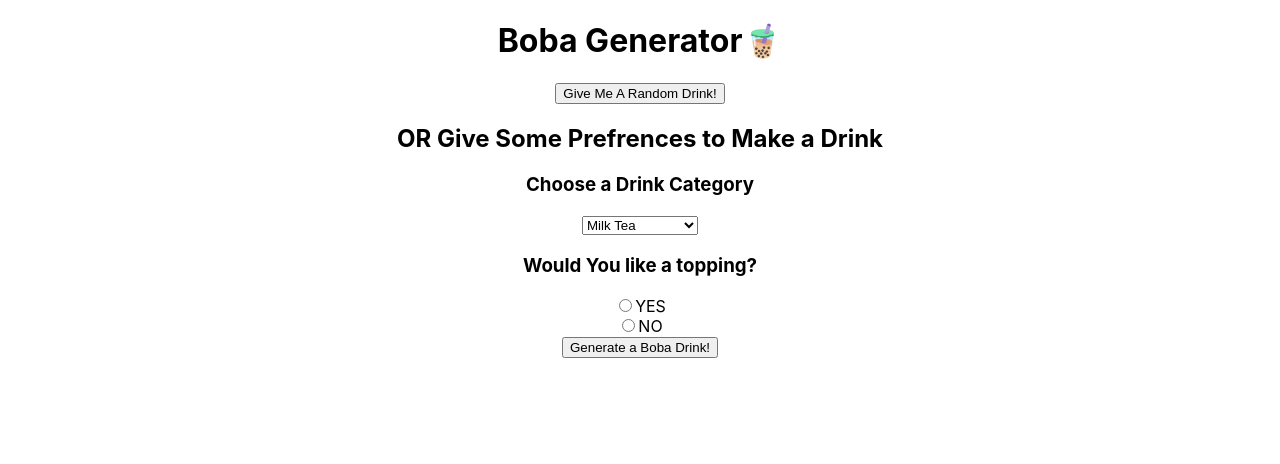
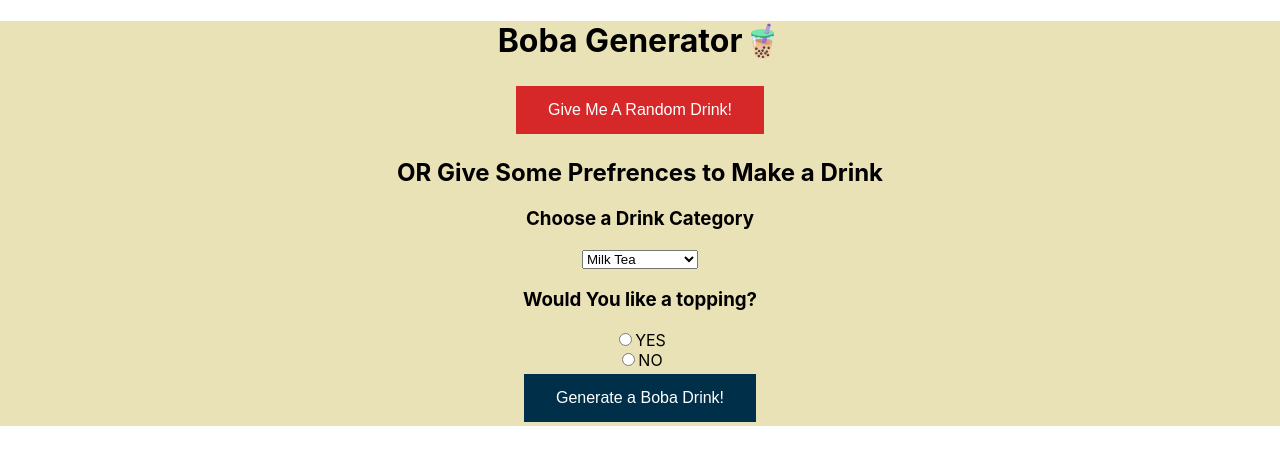
Before and after one commit to Rikaiyah-Winters/boba-generator, a React (Create React App) app: page / in a window 1280 px wide. Shown: the top 464 px of the page. Built offline with nearby package versions, Linux system fonts and the light colour scheme.

Commit message:
Added some style to App.css

```diff
--- a/src/App.css
+++ b/src/App.css
@@ -1,38 +1,20 @@
 .App {
   text-align: center;
+  background: #eae2b7;
 }
 
-.App-logo {
-  height: 40vmin;
-  pointer-events: none;
+.random-drink-button,
+.customized-drink-button {
+  background: #d62828;
+  border: none;
+  color: white;
+  padding: 15px 32px;
+  text-align: center;
+  display: inline-block;
+  font-size: 16px;
+  margin: 4px 2px;
 }
 
-@media (prefers-reduced-motion: no-preference) {
-  .App-logo {
-    animation: App-logo-spin infinite 20s linear;
-  }
+.customized-drink-button {
+  background: #003049;
 }
-
-.App-header {
-  background-color: #282c34;
-  min-height: 100vh;
-  display: flex;
-  flex-direction: column;
-  align-items: center;
-  justify-content: center;
-  font-size: calc(10px + 2vmin);
-  color: white;
-}
-
-.App-link {
-  color: #61dafb;
-}
-
-@keyframes App-logo-spin {
-  from {
-    transform: rotate(0deg);
-  }
-  to {
-    transform: rotate(360deg);
-  }
-}
--- a/src/App.js
+++ b/src/App.js
@@ -5,7 +5,7 @@ function App() {
   return (
     <div className="App">
       <h1>Boba Generator🧋</h1>
-      <button type="button">Give Me A Random Drink!</button>
+      <button class="random-drink-button" type="button">Give Me A Random Drink!</button>
       <h2>OR Give Some Prefrences to Make a Drink</h2>
       <h3>Choose a Drink Category</h3>
       <select name="drink-categories" id="drink-categories">
@@ -20,7 +20,7 @@ function App() {
       <label for="YES">YES</label><br></br>
       <input type="radio" id="no" name="topping_answer" value="NO"></input>
       <label for="NO">NO</label><br></br>
-      <button>Generate a Boba Drink!</button>
+      <button class="customized-drink-button">Generate a Boba Drink!</button>
     </div>
   );
 }
```
